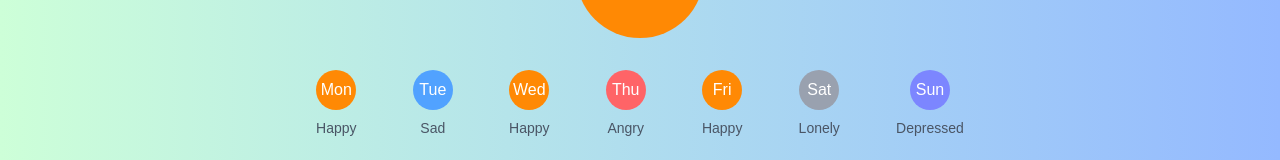
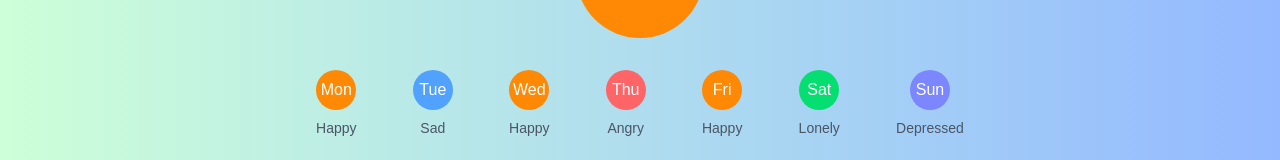
Before and after one commit to akelladeepak/amie-webapp, a React (Vite) app in the folder amie/: page /mood-tracker in a window 1280 px wide. Shown: the part 334-494 px from the top of the page. Built offline with nearby package versions, Linux system fonts and the light colour scheme; the HTML template or start-up script is replaced by a standard one.

Commit message:
Change lonley color to green

```diff
--- a/amie/src/pages/MoodSelection.jsx
+++ b/amie/src/pages/MoodSelection.jsx
@@ -29,7 +29,7 @@ const moods = [
   {
     label: 'Lonely',
     description: 'A sense of isolation or solitude',
-    color: 'bg-gray-400',
+    color: 'bg-green-500',
   },
 ];
 
--- a/amie/src/pages/MoodTracker.jsx
+++ b/amie/src/pages/MoodTracker.jsx
@@ -8,7 +8,7 @@ function MoodTracker() {
     { day: 'Wed', mood: 'Happy', color: 'bg-orange-400' },
     { day: 'Thu', mood: 'Angry', color: 'bg-red-400' },
     { day: 'Fri', mood: 'Happy', color: 'bg-orange-400' },
-    { day: 'Sat', mood: 'Lonely', color: 'bg-gray-400' },
+    { day: 'Sat', mood: 'Lonely', color: 'bg-green-400' },
     { day: 'Sun', mood: 'Depressed', color: 'bg-indigo-400' },
   ];
 
```
